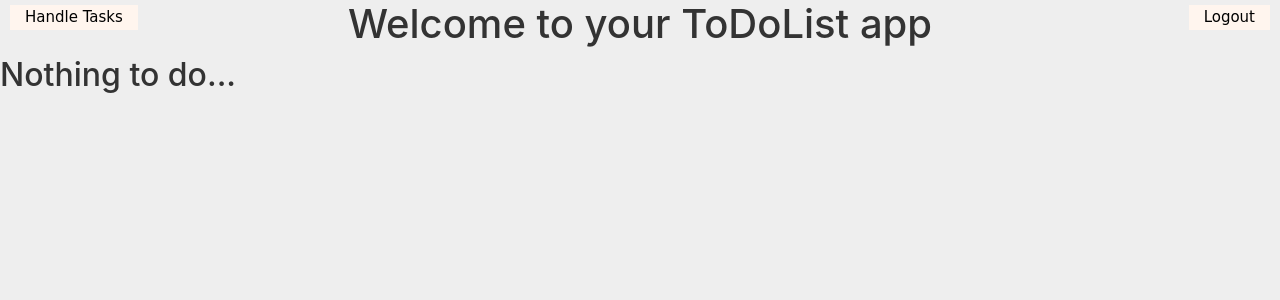
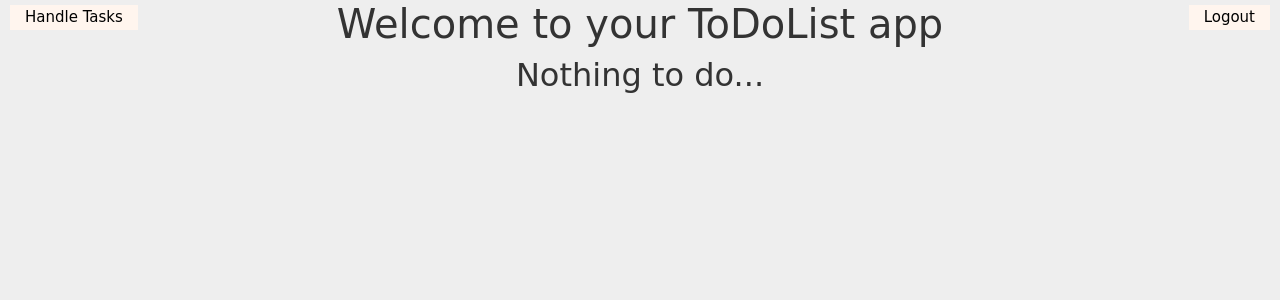
Before and after one commit to tomerbl123/ToDoList, a Flask app: page /homepage in a window 1280 px wide. Shown: the top 300 px of the page. Run offline with Flask 2, Linux system fonts and the light colour scheme; the visitor is signed in with stand-in values (Sample User, id 1); data comes from the database, SQL or seed files in the repository; data that the repository does not hold is empty; some libraries are stand-ins or nearby versions.

Commit message:
first_changes
Centering_Table and Headlines
bug_fix -> legend width

```diff
--- a/last_controllers.py
+++ b/last_controllers.py
@@ -18,7 +18,7 @@ def creating_table_rows_string(the_current_user):
 	#Creating the NOT Done tasks' table (no tasks -> no table).
 	if amount_of_not_done_tasks > 0:
 		data_not_done = db.session.query(Task.id, Task.task, Task.isdone).filter_by(user_id=the_current_user, isdone='0')
-		not_done_tasks_list.append("""<h2>What should I do?</h2><table style="width:100%"><tr><th>Number</th><th>Description</th></tr>""")
+		not_done_tasks_list.append("""<h2>What should I do?</h2><table><tr><th>Number</th><th>Description</th></tr>""")
 		for item in data_not_done:
 			text = "<tr><td>{0}</td><td>{1}</td></tr>".format(item[0], item[1])
 			not_done_tasks_list.append(text)
@@ -29,7 +29,7 @@ def creating_table_rows_string(the_current_user):
 	#Creating the Done tasks' table (no tasks -> no table).
 	if amount_if_done_tasks > 0:
 		data_done = db.session.query(Task.id, Task.task, Task.isdone).filter_by(user_id=the_current_user, isdone='1')
-		done_tasks_list.append("""<h2>Done Tasks:</h2><table style="width:100%"><tr><th>Number</th><th>Description</th></tr>""")
+		done_tasks_list.append("""<h2>Done Tasks:</h2><table><tr><th>Number</th><th>Description</th></tr>""")
 		for item in data_done:
 			text = "<tr><td>{0}</td><td>{1}</td></tr>".format(item[0], item[1])
 			done_tasks_list.append(text)
--- a/templates/homepage.html
+++ b/templates/homepage.html
@@ -13,14 +13,21 @@
 			body{
 				background-color: #eee;
 				color: #333;
+				font-family: Comic Sans MS;
 			}
 	        table {
 	            border-collapse: collapse;
-	        }
+ 				margin-left: auto;
+ 				margin-right: auto;
+ 				width: 70%;
+ 			}
 	        td, th {
 	            border: 2px solid #333;
 	            text-align: center;
 	            padding: 1px;
+	        }
+	        tr:hover {
+	        background-color: #f5f5f5;
 	        }
 	        #LogOutButton{
 			   position:fixed;
@@ -33,11 +40,10 @@
 			   top:5px;
 			}
 			.container {
-				font-family: Comic Sans MS;
 				width: 500px;
 				margin: 10px auto;
 			}
-			h1 {
+			h1, h2 {
 				text-align: center
 			}
 			.forms {
@@ -58,6 +64,7 @@
 				padding: 5px;
 				font-size: 20px;
 				fond-weight: bold;
+				width: auto;
 			}
 			form .text {
 				display: block;
@@ -81,7 +88,6 @@
 				cursor: pointer;
 			}
        	</style>
-
 	</head>
 
 	<body>
```
